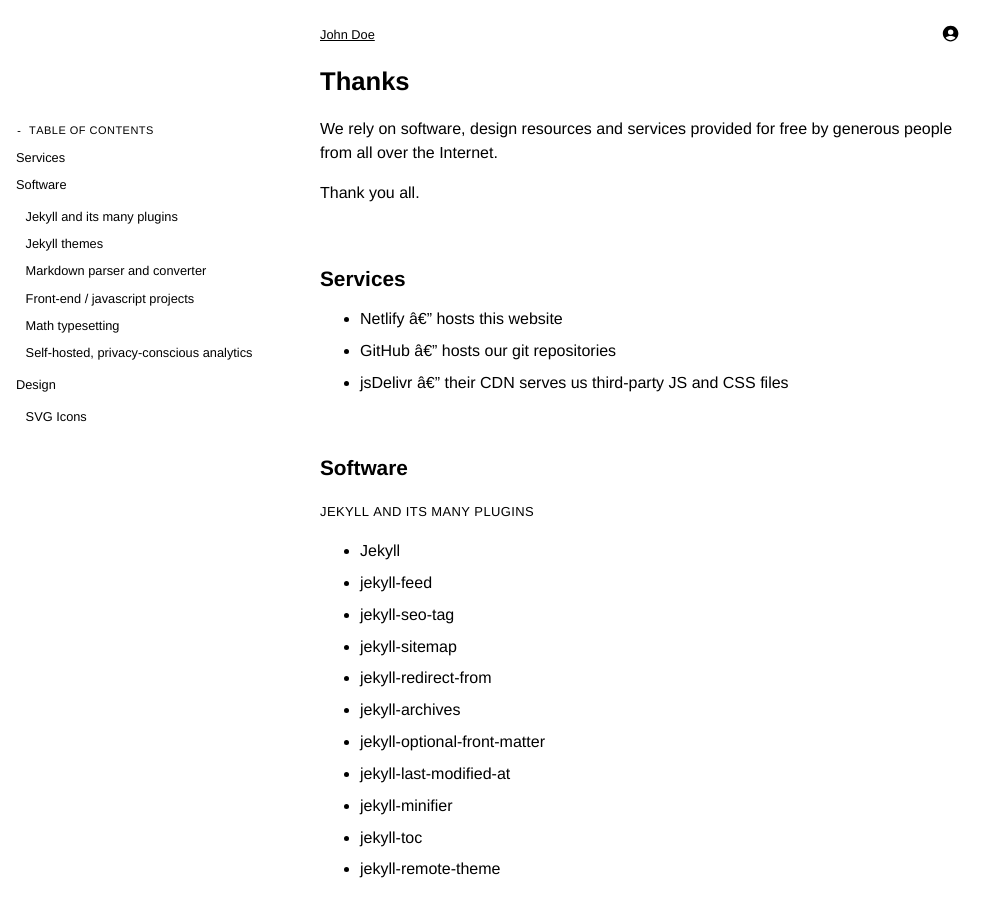
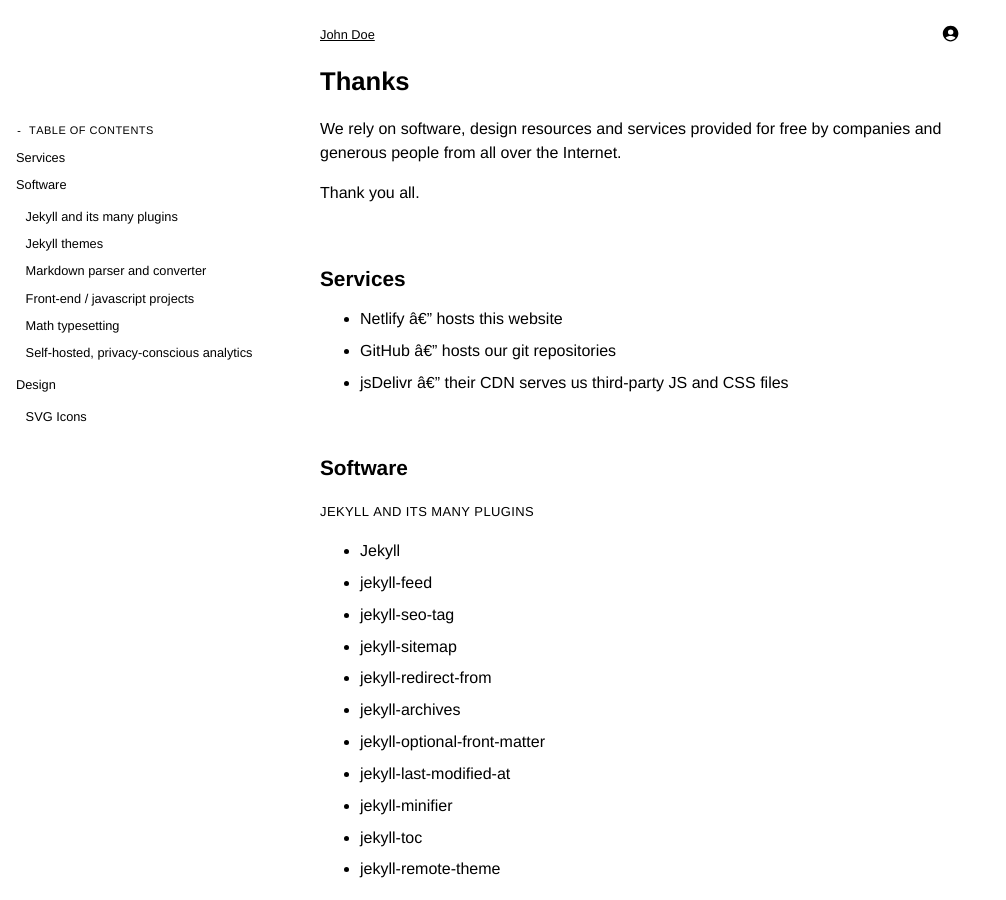
Before and after one commit to lucasrla/papicu, a Jekyll site: the page built from _pages/thanks.md, in a window 1280 px wide and 900 px high. Shown: the whole window, without its empty margins (0-1006 px from the left). Built offline with Jekyll 4.4.1, drawn with Linux system fonts in a browser that asks for light colours; nearby versions of some CDN libraries.

Commit message:
Still testing jekyll-seo-tag and Twitter Cards

```diff
--- a/_pages/thanks.md
+++ b/_pages/thanks.md
@@ -6,13 +6,13 @@ description: "Acknowledgments to the free software, resources and services that
 date: 2022-01-01
 image:
   path: /assets/img/screenshot-homepage-light.png
-  width: 1280
-  height: 646
+  # width: 1280
+  # height: 646
 toc: true
 katex: true
 ---
 
-We rely on software, design resources and services provided for free by generous people from all over the Internet.
+We rely on software, design resources and services provided for free by companies and generous people from all over the Internet.
 
 Thank you all.
 
```
